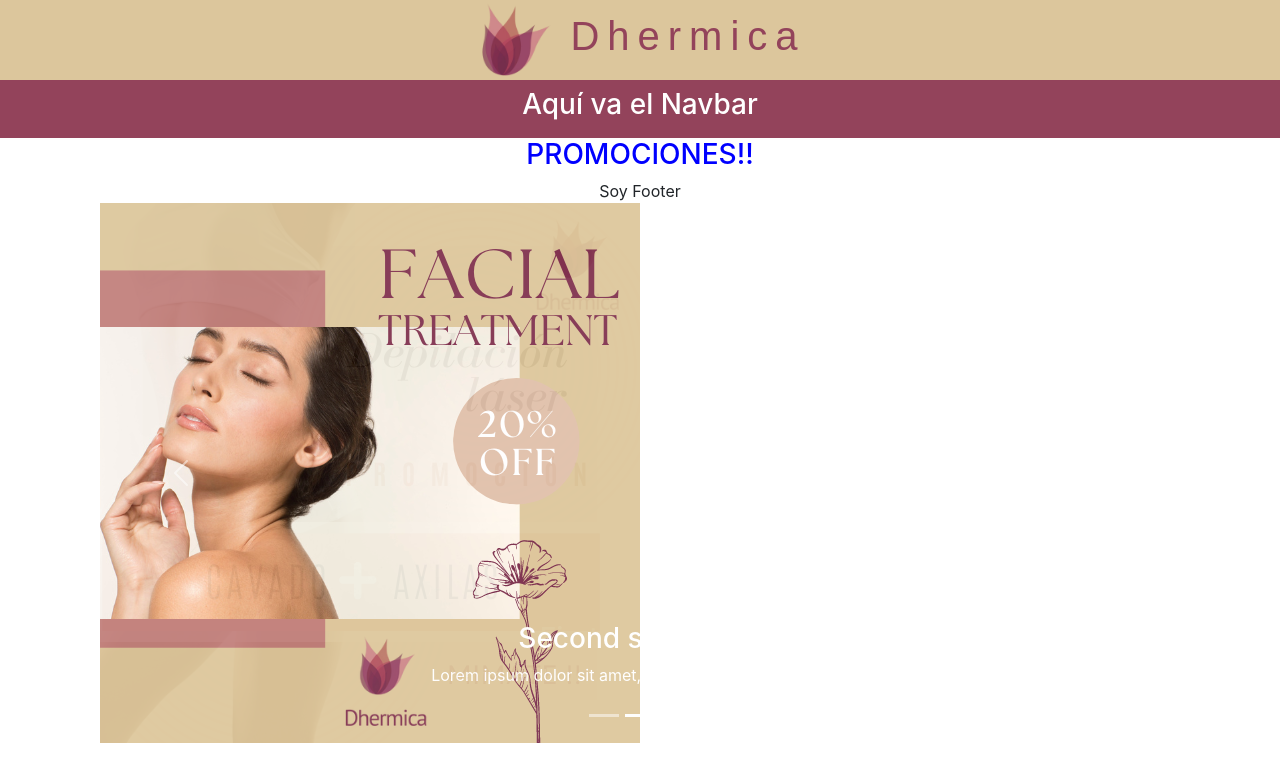
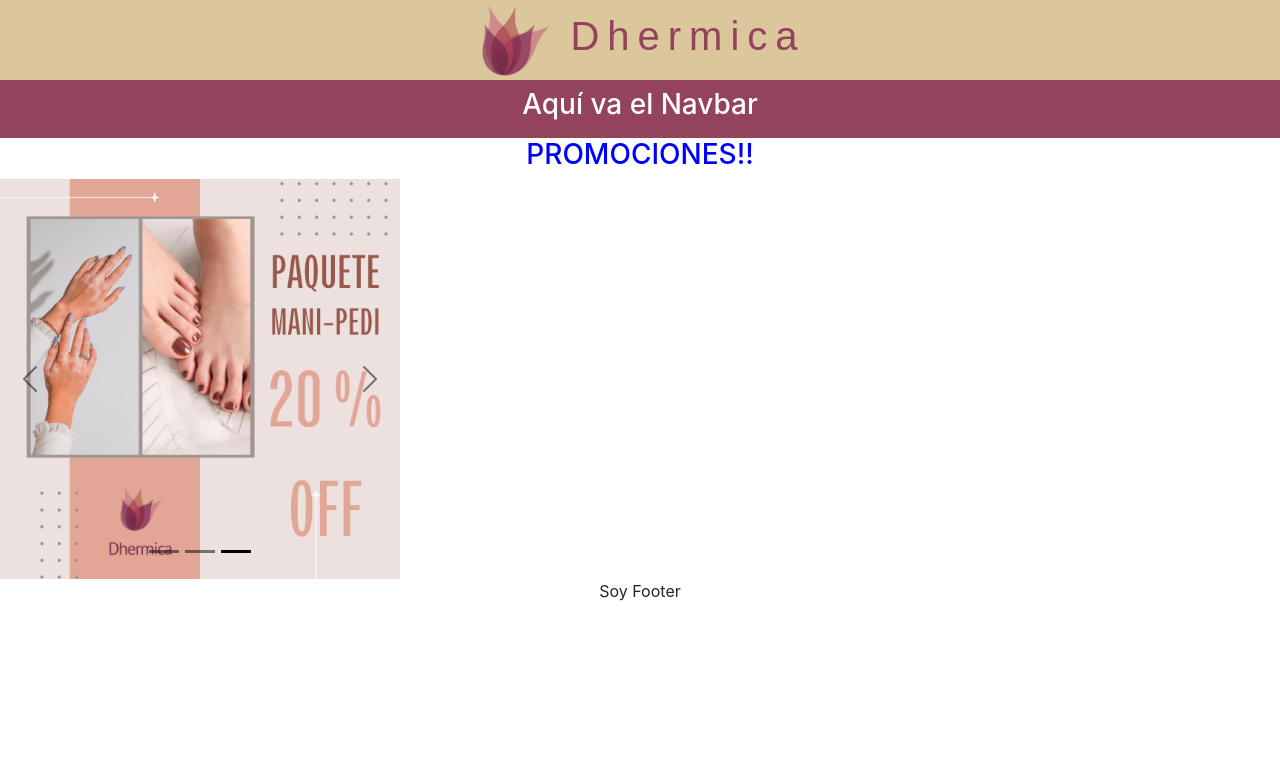
Before and after one commit to Marcosotola/dhermica, a React (Create React App) app: page / in a window 1280 px wide. Shown: the top 782 px of the page. Built offline with nearby package versions, Linux system fonts and the light colour scheme.

Commit message:
Mejorando Carousel

```diff
--- a/src/App.js
+++ b/src/App.js
@@ -19,8 +19,8 @@ function App() {
       <Header />
       <NavBar/>
       <Main />
+      <Boot />
       <Footer />
-      <Boot />
 
     </div>
   );
--- a/src/components/Boot/Boot.css
+++ b/src/components/Boot/Boot.css
@@ -1,5 +1,3 @@
-.Carousel{
-    display: flex;
-    justify-content: center;
-    align-items: center;
+.promos{
+    width: 400px;
 }
--- a/src/components/Boot/Boot.js
+++ b/src/components/Boot/Boot.js
@@ -7,44 +7,33 @@ import Promo3 from './promoManiPedi.png'
 
 function CarouselFadeExample() {
   return (
-    <div className='Carousel'>
-    <Carousel fade>
-      <Carousel.Item>
+    <div className='promos'>
+    <Carousel fade variant="dark">
+      <Carousel.Item interval={2000}>
         <img
-          className="d-block w-20"
+          className="d-block w-100"
           src={Promo1}
           alt="First slide"
         />
-        <Carousel.Caption>
-          <h3>First slide label</h3>
-          <p>Nulla vitae elit libero, a pharetra augue mollis interdum.</p>
-        </Carousel.Caption>
+
       </Carousel.Item>
-      <Carousel.Item>
+      <Carousel.Item interval={2000}>
         <img
-          className="d-block w-20"
+          className="d-block w-100"
           src={Promo2}
           alt="Second slide"
         />
 
-        <Carousel.Caption>
-          <h3>Second slide label</h3>
-          <p>Lorem ipsum dolor sit amet, consectetur adipiscing elit.</p>
-        </Carousel.Caption>
+
       </Carousel.Item>
-      <Carousel.Item>
+      <Carousel.Item interval={2000}>
         <img
-          className="d-block w-20"
+          className="d-block w-100"
           src={Promo3}
           alt="Third slide"
         />
 
-        <Carousel.Caption>
-          <h3>Third slide label</h3>
-          <p>
-            Praesent commodo cursus magna, vel scelerisque nisl consectetur.
-          </p>
-        </Carousel.Caption>
+
       </Carousel.Item>
     </Carousel>
     </div>
```
